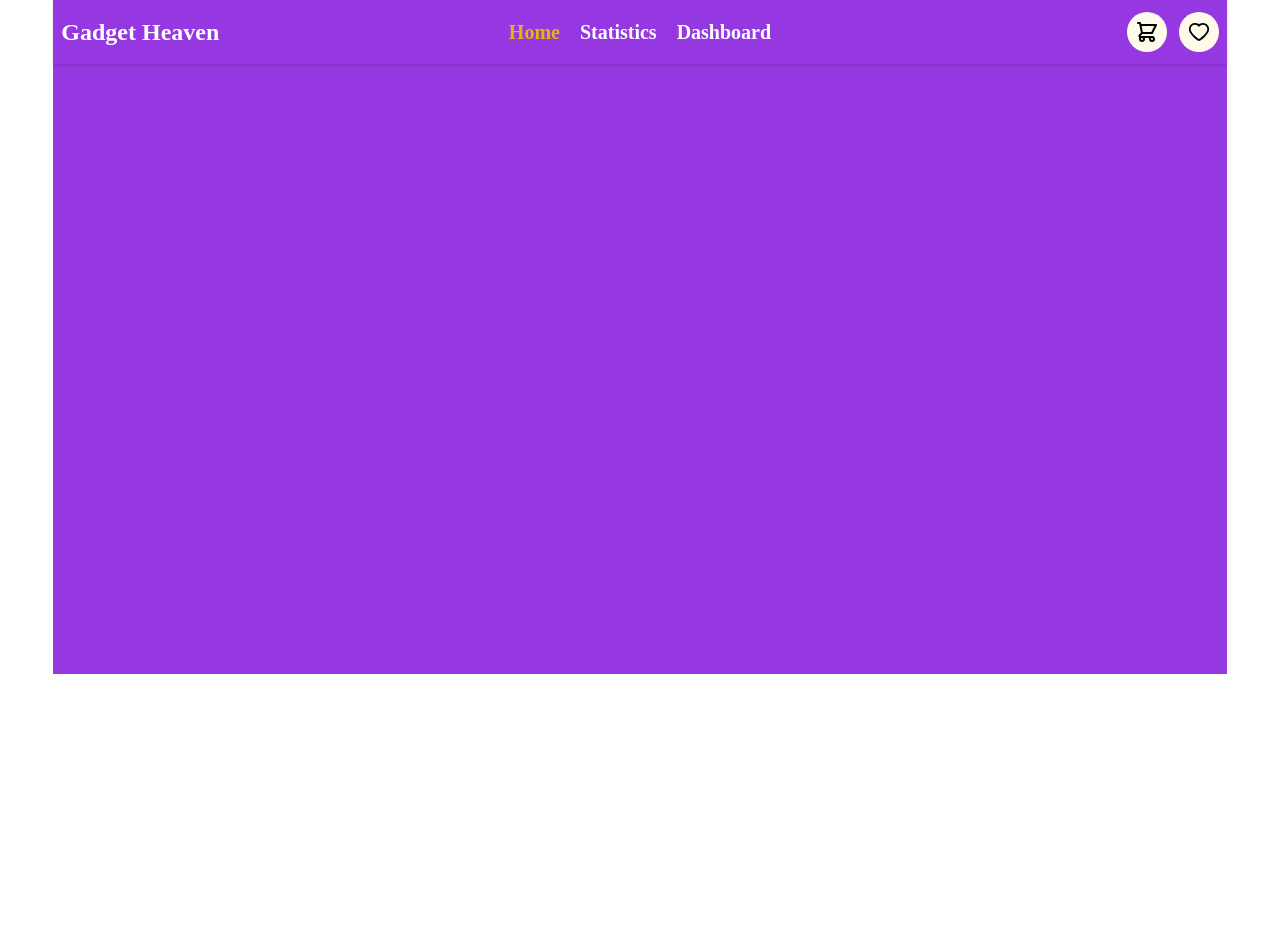
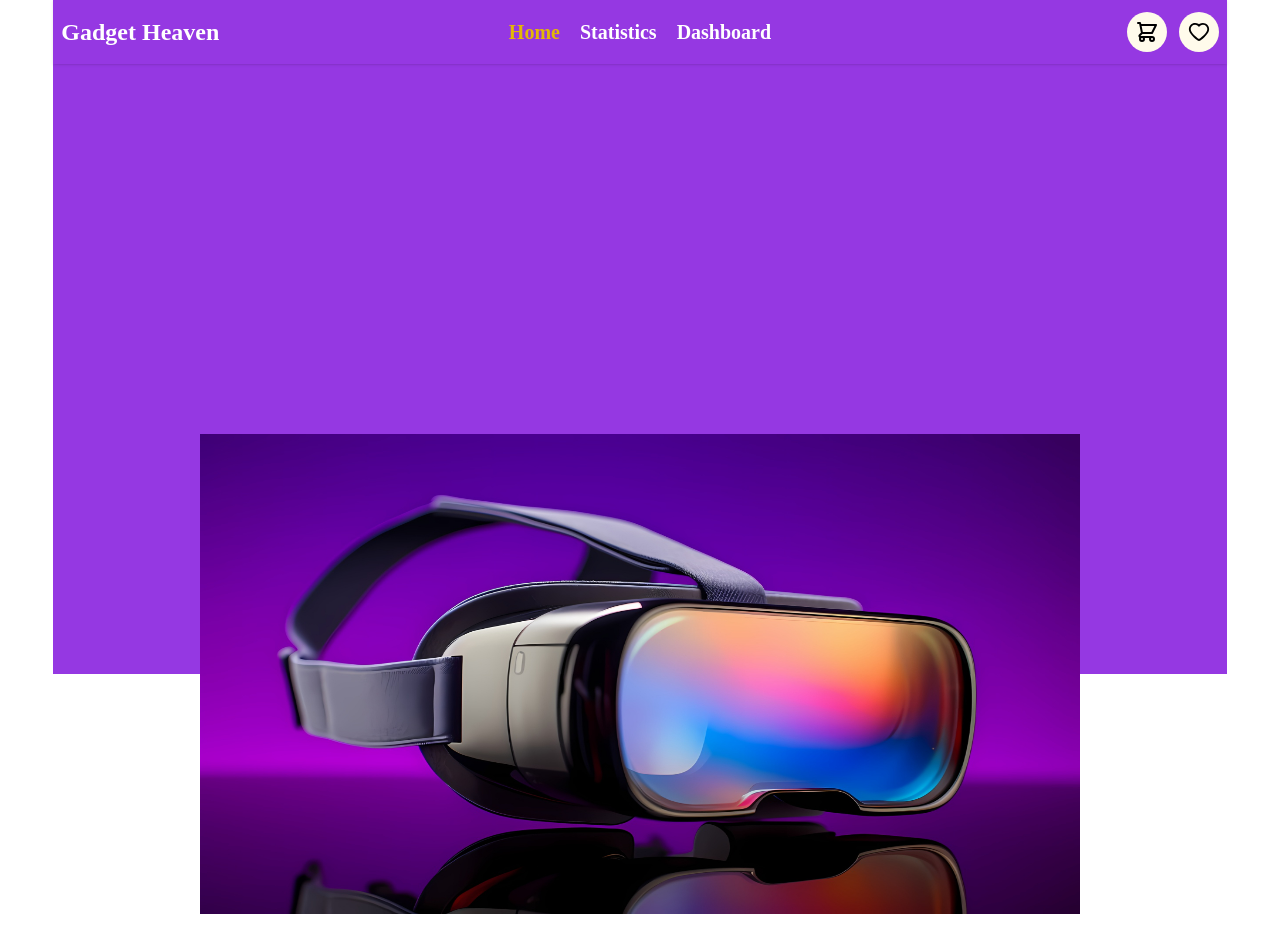
Before and after one commit to sadhin28/gadgetHeaven-A8, a React (Vite) app: page / in a window 1280 px wide. Shown: the top 952 px of the page. Built offline with nearby package versions, Linux system fonts and the light colour scheme.

Commit message:
add hero image

```diff
--- /dev/null
+++ b/src/Components/Home/Home.css
@@ -0,0 +1,4 @@
+
+#banner{
+   image-rendering: ;
+}
--- a/src/Components/Home.jsx
+++ b/src/Components/Home/Home.jsx
@@ -1,13 +1,16 @@
-
+import './Home.css'
+import image from '../../assets/banner.jpg'
 const Home = () => {
     return (
         <div className=''>
+
            <div className='mb-10 bg-[#9538E2] h-[510px] md:h-[610px]' >
-                <div id='banner' className='mb-10 h-[310px] w-8/12 relative top-100 mx-auto md:h-[410px]'>
 
-                </div>
            </div>
-            <div className='flex gap-10 mt-100'>
+            <div id='banner' className='w-9/12 mx-auto md:h-120 h-50  relative bottom-35 md:bottom-70'>
+                <img className='w-full h-full' src={image} alt="" />
+            </div>
+            <div className='flex gap-10 '>
                     <div className=' h-70 border w-3/12'>
 
                     </div>
--- a/src/main.jsx
+++ b/src/main.jsx
@@ -8,7 +8,7 @@ import {
   createBrowserRouter,
   RouterProvider,
 } from "react-router-dom";
-import Home from './Components/Home.jsx';
+import Home from './Components/Home/Home.jsx';
 import Statistics from './Components/Statistics.jsx';
 import Dashboard from './Components/Dashboard.jsx';
 
```
